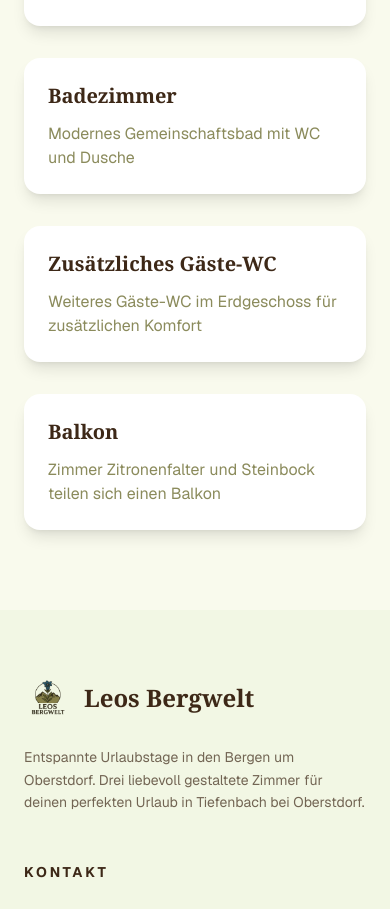
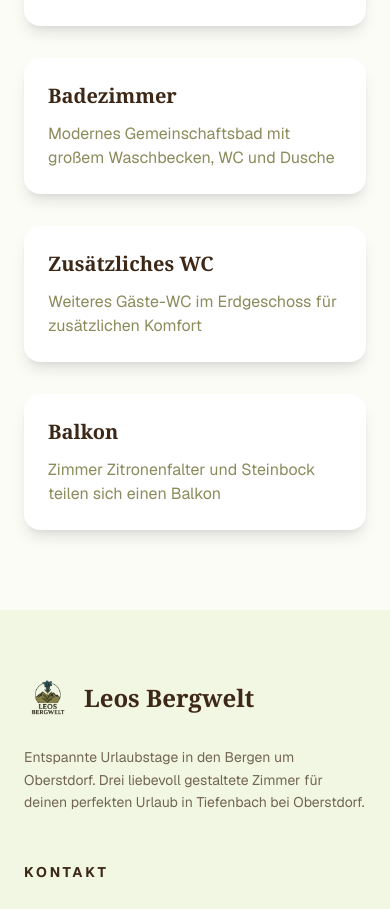
Before and after one commit to Marius227-git/leos-bergwelt-website, a Next.js app: page /zimmer in a window 390 px wide. Shown: the part 2342-3251 px from the top of the page. Built offline with nearby package versions, Linux system fonts and the light colour scheme.

Commit message:
Complete improvements batch 3

```diff
--- a/app/cookie-richtlinie/page.tsx
+++ b/app/cookie-richtlinie/page.tsx
@@ -11,7 +11,7 @@ export default function CookieRichtliniePage() {
   return (
     <>
       <Header />
-    <div className="bg-[#f9faed] min-h-screen py-24">
+      <div className="bg-[#fcfcf7] min-h-screen py-24">
       <div className="mx-auto max-w-4xl px-6 md:px-10">
         <h1 className="font-serif text-4xl font-bold text-[#3D2817] md:text-5xl">
           Cookie-Richtlinie
--- a/app/datenschutz/page.tsx
+++ b/app/datenschutz/page.tsx
@@ -11,7 +11,7 @@ export default function DatenschutzPage() {
   return (
     <>
       <Header />
-    <div className="bg-[#f9faed] min-h-screen py-24">
+      <div className="bg-[#fcfcf7] min-h-screen py-24">
       <div className="mx-auto max-w-4xl px-6 md:px-10">
         <h1 className="font-serif text-4xl font-bold text-[#3D2817] md:text-5xl">
           Datenschutzerklärung
--- a/app/impressum/page.tsx
+++ b/app/impressum/page.tsx
@@ -11,7 +11,7 @@ export default function ImpressumPage() {
   return (
     <>
       <Header />
-      <div className="bg-[#f9faed] min-h-screen py-24">
+      <div className="bg-[#fcfcf7] min-h-screen py-24">
       <div className="mx-auto max-w-4xl px-6 md:px-10">
         <h1 className="font-serif text-4xl font-bold text-[#3D2817] md:text-5xl">
           Impressum
--- a/app/kontakt/page.tsx
+++ b/app/kontakt/page.tsx
@@ -41,7 +41,7 @@ export default function KontaktPage() {
   return (
     <>
       <Header />
-      <main className="min-h-screen bg-[#f9faed] py-24">
+      <main className="min-h-screen bg-[#fcfcf7] py-24">
         <div className="mx-auto max-w-4xl px-6 md:px-10">
           <h1 className="font-serif text-4xl font-bold text-[#3D2817] md:text-5xl">
             Kontakt
--- a/app/zimmer/page.tsx
+++ b/app/zimmer/page.tsx
@@ -48,7 +48,7 @@ export default function ZimmerPage() {
   return (
     <>
       <Header />
-      <main className="min-h-screen bg-[#f9faed]">
+      <main className="min-h-screen bg-[#fcfcf7]">
         {/* Hero */}
         <section className="relative flex min-h-[60vh] items-center justify-center overflow-hidden bg-[#3D2817]">
           <div className="absolute inset-0 z-0 opacity-20">
@@ -72,7 +72,7 @@ export default function ZimmerPage() {
         </section>
 
         {/* Zimmer Grid */}
-        <section className="bg-[#f9faed] py-20 md:py-32">
+        <section className="bg-[#fcfcf7] py-20 md:py-32">
           <div className="mx-auto max-w-7xl px-6 md:px-10">
             <div className="grid gap-12 md:grid-cols-3">
               {rooms.map((room) => (
@@ -80,7 +80,7 @@ export default function ZimmerPage() {
                   <ImageSlider images={room.images} alt={`Zimmer ${room.name}`} />
                   <div className="p-6">
                     <Link href={`/zimmer/${room.slug}`}>
-                      <h3 className="font-serif text-2xl font-bold text-[#3D2817] transition-colors hover:text-[#2B7A9B] cursor-pointer">
+                      <h3 className="font-serif text-2xl font-bold text-[#3D2817] transition-colors hover:text-[#F2F7E4] cursor-pointer">
                         {room.name}
                       </h3>
                     </Link>
@@ -126,12 +126,12 @@ export default function ZimmerPage() {
                     Badezimmer
                   </h3>
                   <p className="mt-3 text-[#8B8B5C]">
-                    Modernes Gemeinschaftsbad mit WC und Dusche
+                    Modernes Gemeinschaftsbad mit großem Waschbecken, WC und Dusche
                   </p>
                 </div>
                 <div className="rounded-2xl bg-white p-6 shadow-lg">
                   <h3 className="font-serif text-xl font-bold text-[#3D2817]">
-                    Zusätzliches Gäste-WC
+                    Zusätzliches WC
                   </h3>
                   <p className="mt-3 text-[#8B8B5C]">
                     Weiteres Gäste-WC im Erdgeschoss für zusätzlichen Komfort
--- a/components/sections/Footer.tsx
+++ b/components/sections/Footer.tsx
@@ -1,3 +1,5 @@
+"use client";
+
 import Image from "next/image";
 import Link from "next/link";
 
@@ -10,7 +12,10 @@ export default function Footer() {
         <div className="grid gap-12 md:grid-cols-4">
           {/* Logo & Beschreibung */}
           <div className="md:col-span-2">
-            <Link href="/" className="flex items-center gap-3">
+            <button
+              onClick={() => window.scrollTo({ top: 0, behavior: 'smooth' })}
+              className="flex items-center gap-3 transition-opacity hover:opacity-70"
+            >
               <Image
                 src="/images/logo/leos_bergwelt_logo_freigestellt.png"
                 alt="Leos Bergwelt Logo"
@@ -19,7 +24,7 @@ export default function Footer() {
                 className="h-12 w-12"
               />
               <span className="font-serif text-2xl font-bold">Leos Bergwelt</span>
-            </Link>
+            </button>
             <p className="mt-6 max-w-md text-sm leading-relaxed opacity-70">
               Entspannte Urlaubstage in den Bergen um Oberstdorf. Drei liebevoll gestaltete Zimmer für deinen perfekten Urlaub in Tiefenbach bei Oberstdorf.
             </p>
```
